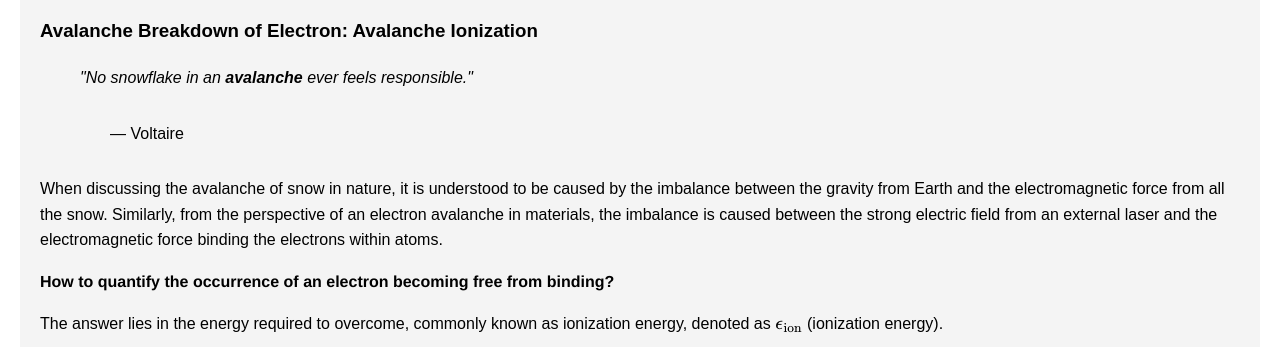
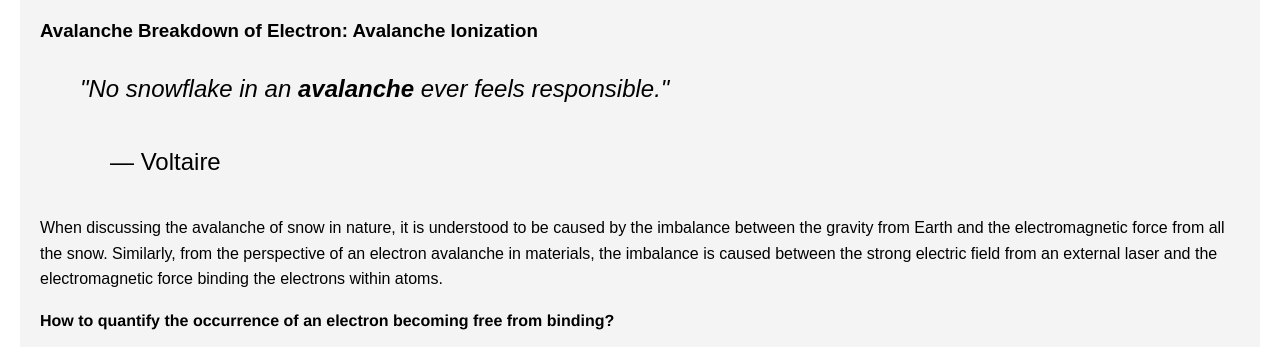
Before and after one commit to yutingchouchou/yuting_web3.0.github.io, a plain HTML site: page B20240513.html in a window 1280 px wide. Shown: the part 399-746 px from the top of the page. Drawn offline with nearby package versions, Linux system fonts and the light colour scheme.

Commit message:
Update styles.css

```diff
--- a/css/styles.css
+++ b/css/styles.css
@@ -115,3 +115,6 @@ nav ul li a {
     padding: 10px; /* Adds padding around the text for spacing, optional */
     /* You can add other styling properties here if needed */
 }
+blockquote {
+    font-size: 1.5em; /* Adjust the value as needed */
+}
```
